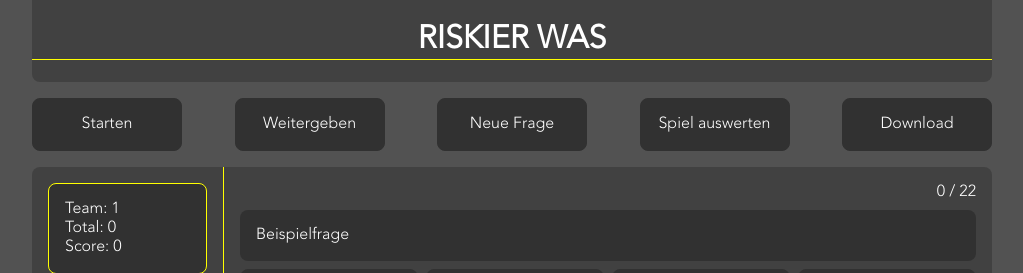
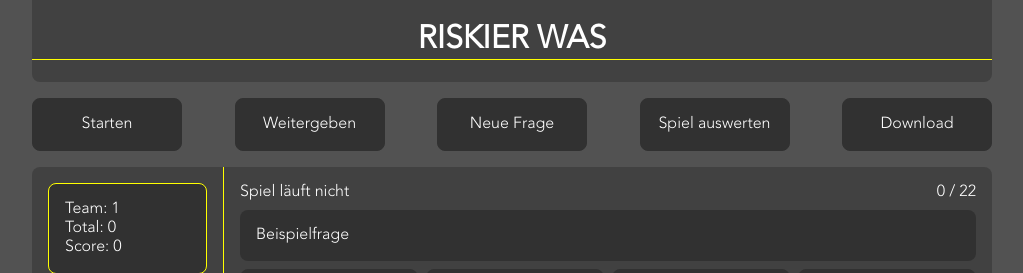
Before and after one commit to paulpreuss/RiskierWas, an Angular app: page / in a window 1280 px wide. Shown: the top 273 px of the page, without its empty margins (128-1151 px from the left). Built offline with nearby package versions, Linux system fonts and the light colour scheme.

Commit message:
added game state

```diff
--- a/src/app/page-game/page-game.component.html
+++ b/src/app/page-game/page-game.component.html
@@ -16,6 +16,7 @@
         </div>
         <div class="col80">
             <div class="stats">
+                <div class="game-state">{{ gameState }}</div>
                 <div class="question-counter">{{ questionsSolved }} / {{ totalAmountOfQuestions }}</div>
             </div>
             <app-template-question (questionPing)="ckeckAnswer($event)" [question]="activeQuestion"></app-template-question>
--- a/src/app/page-game/page-game.component.sass
+++ b/src/app/page-game/page-game.component.sass
@@ -65,7 +65,10 @@
             .stats
                 width: 100%
                 display: flex
-                justify-content: flex-end
+                justify-content: space-between
+
+                .game-state
+                    margin-bottom: 0.5rem
 
                 .question-counter
                     margin-bottom: 0.5rem
--- a/src/app/page-game/page-game.component.ts
+++ b/src/app/page-game/page-game.component.ts
@@ -19,6 +19,7 @@ export class PageGameComponent implements OnInit {
   activeQuestion: Question;
   uri: SafeUrl;
   ingame: boolean;
+  gameState: string;
 
   @ViewChild(TemplateQuestionComponent) questionComponent: TemplateQuestionComponent;
 
@@ -32,6 +33,7 @@ export class PageGameComponent implements OnInit {
     this.totalAmountOfQuestions = this.questions.length;
     this.questionsSolved = 0;
     this.ingame = false;
+    this.gameState = "Spiel läuft nicht";
   }
 
   ngOnInit(): void {
@@ -41,6 +43,7 @@ export class PageGameComponent implements OnInit {
     if (!this.ingame) {
       this.ingame = true;
       this.questionComponent.startGame();
+      this.gameState = "Spiel läuft";
     }
   }
 
@@ -130,6 +133,7 @@ export class PageGameComponent implements OnInit {
       this.uri = uri;
       this.ingame = false;
       this.questionComponent.finishGame();
+      this.gameState = "Spiel beendet"
     }
 }
 
```
